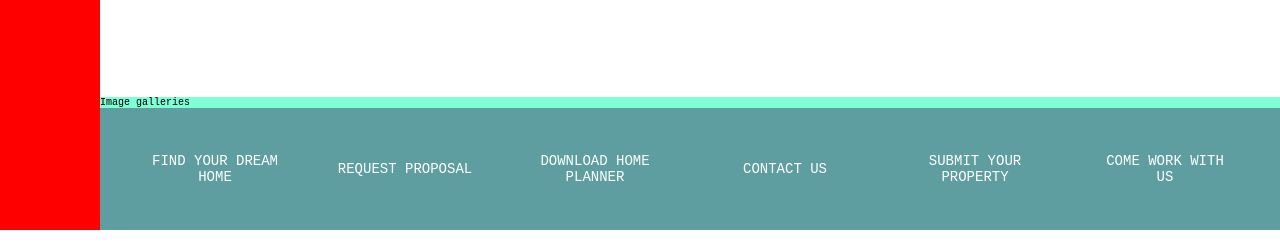
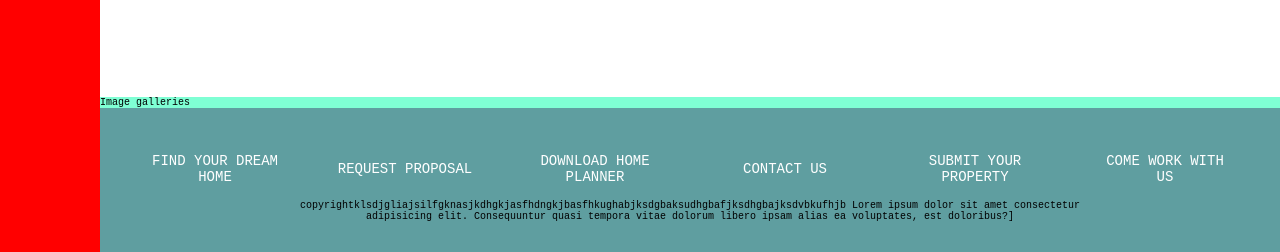
Before and after one commit to PrashrayaPanta/Real-estate-website, a PHP site: page / in a window 1280 px wide. Shown: the part 2642-2894 px from the top of the page. Before the commit the page ends 2872 px from the top, so only its background shows below. Run offline with PHP 8.4, Linux system fonts and the light colour scheme.

Commit message:
Footer part copyright text include

```diff
--- a/index.css
+++ b/index.css
@@ -112,6 +112,12 @@ body {
   background-color: bisque;
   grid-column: full-start/full-end;
 }
+.story__picture {
+  background-color: red;
+}
+.story__content {
+  background-color: blue;
+}
 
 .img__galleries {
   background-color: aquamarine;
@@ -146,4 +152,12 @@ body {
   transform: translateY(-1.2rem);
 }
 
+.copyright {
+  text-align: center;
+  overflow: hidden;
+  width: 70%;
+  margin-left: auto;
+  margin-right: auto;
+}
+
 /*# sourceMappingURL=index.css.map */
--- a/index.html
+++ b/index.html
@@ -74,7 +74,10 @@
         </p>
       </div>
     </div>
-    <div class="story">Testimionals</div>
+    <div class="story">
+      <div class="story__picture">Story Picture</div>
+      <div class="story__content">Story Content</div>
+    </div>
     <div class="homes">
       <div class="home">
         <img
@@ -303,6 +306,12 @@
           <a href="" class="nav__link">Come work with us</a>
         </li>
       </ul>
+      <div class="copyright">
+        copyrightklsdjgliajsilfgknasjkdhgkjasfhdngkjbasfhkughabjksdgbaksudhgbafjksdhgbajksdvbkufhjb
+        Lorem ipsum dolor sit amet consectetur adipisicing elit. Consequuntur
+        quasi tempora vitae dolorum libero ipsam alias ea voluptates, est
+        doloribus?]
+      </div>
     </footer>
   </body>
 </html>
--- a/sass/input.scss
+++ b/sass/input.scss
@@ -62,7 +62,6 @@ body {
     width: 3rem;
     height: 3rem;
     grid-row: 1 / 3;
-    // fill: ;
   }
 
   &__content {
@@ -138,6 +137,14 @@ body {
 .story {
   background-color: bisque;
   grid-column: full-start / full-end;
+
+  &__picture {
+    background-color: red;
+  }
+
+  &__content {
+    background-color: blue;
+  }
 }
 
 .img__galleries {
@@ -185,3 +192,11 @@ body {
     transform: translateY(-1.2rem);
   }
 }
+
+.copyright {
+  text-align: center;
+  overflow: hidden;
+  width: 70%;
+  margin-left: auto;
+  margin-right: auto;
+}
```
Also changed, not shown: 1 other file.
